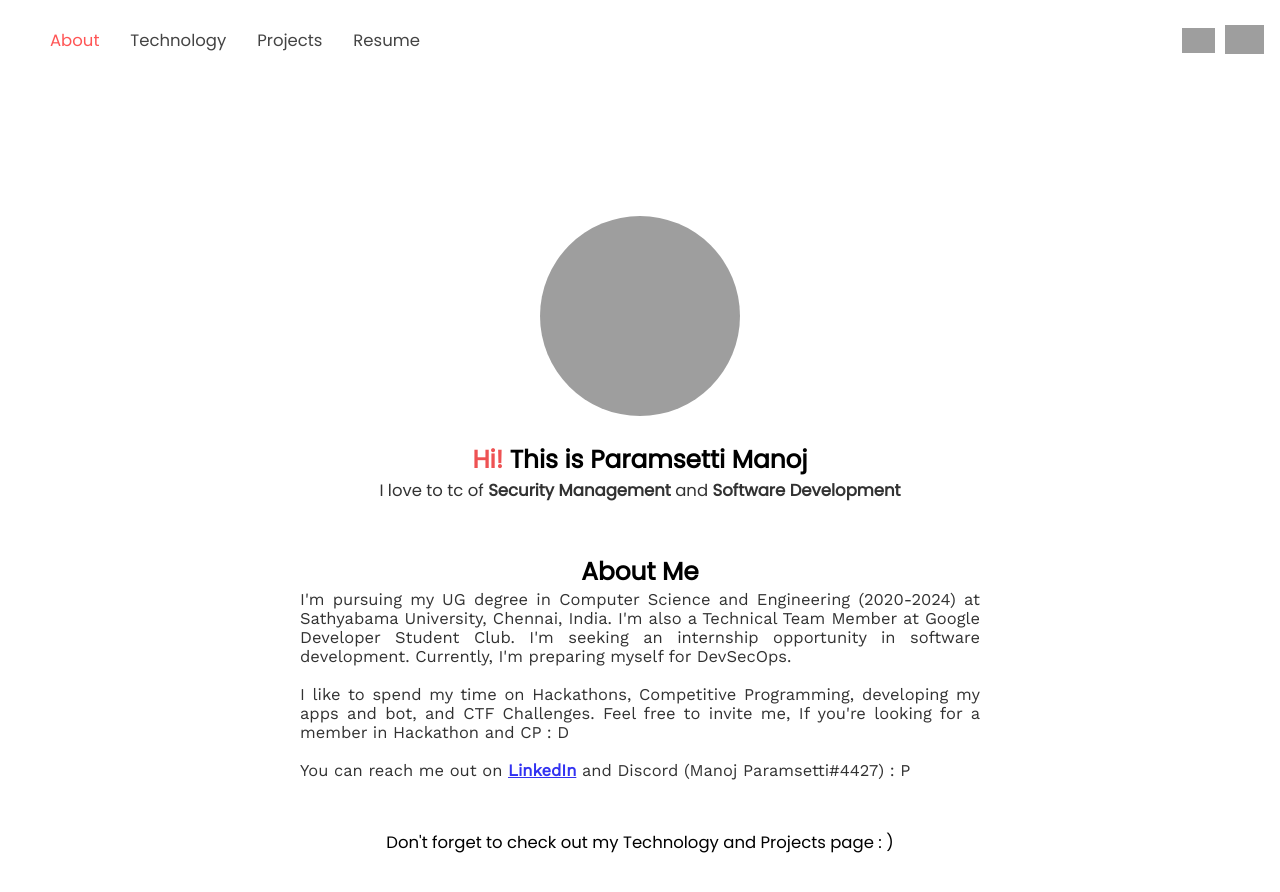
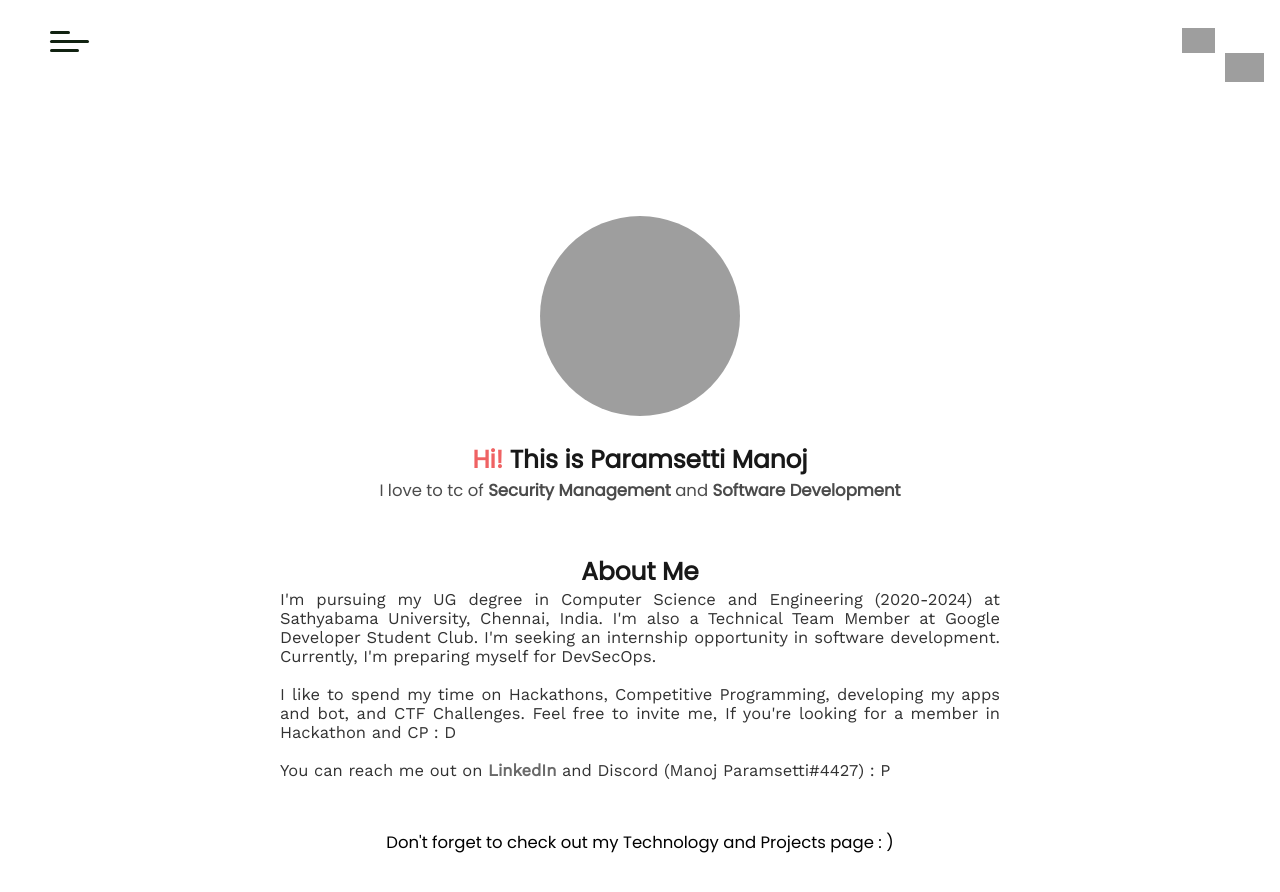
Before and after one commit to Manoj-Paramsetti/portfolio-react, a React (Create React App) app: page / in a window 1280 px wide. Shown: the top 892 px of the page. Built offline with nearby package versions, Linux system fonts and the light colour scheme; grey boxes are pictures that could not be loaded; a web font is replaced by a local one.

Commit message:
Added Nav

```diff
--- a/src/App.css
+++ b/src/App.css
@@ -84,8 +84,8 @@ body {
     margin-right: 10px;
 }
 
-#NavBar #github {
-    margin-top: -28px;
+#Github {
+    margin-top: -2px;
 }
 
 #NavBar ul {
@@ -99,14 +99,157 @@ body {
     justify-content: space-between;
 }
 
-#NavBar a {
+a {
     color: #444444;
     font-style: none;
     text-decoration: none;
 }
 
-#NavBar a:hover {
+a:hover {
     color: #FF4545;
+}
+
+label {
+    display: flex;
+    flex-direction: column;
+    width: 39px;
+    cursor: pointer;
+}
+
+label span {
+    background: #121;
+    border-radius: 10px;
+    height: 3px;
+    margin: 3px 0;
+    transition: .4s cubic-bezier(0.68, -0.6, 0.32, 1.6);
+}
+
+span:nth-of-type(1) {
+    width: 50%;
+}
+
+span:nth-of-type(2) {
+    width: 100%;
+}
+
+span:nth-of-type(3) {
+    width: 75%;
+}
+
+input[type="checkbox"] {
+    display: none;
+}
+
+input[type="checkbox"]:checked~span:nth-of-type(1) {
+    transform-origin: bottom;
+    transform: rotatez(45deg) translate(4px, 0px)
+}
+
+input[type="checkbox"]:checked~span:nth-of-type(2) {
+    transform-origin: top;
+    transform: rotatez(-45deg)
+}
+
+input[type="checkbox"]:checked~span:nth-of-type(3) {
+    transform-origin: bottom;
+    width: 50%;
+    transform: translate(15px, -3px) rotatez(45deg);
+}
+
+.DrawerBG {
+    top: 0;
+    left: 0;
+    position: fixed;
+    height: 100vh;
+    width: 100vw;
+    z-index: 3;
+    background: rgba(0, 0, 0, 0.1);
+}
+
+.Drawer {
+    height: 100vh;
+    box-shadow: 0px 0px 10px grey;
+    color: #121;
+    z-index: 4;
+    background: #FFF;
+    top: 0;
+    left: 0;
+    position: fixed;
+    width: 300px;
+    animation: 1s slideshow alternate;
+}
+
+.DrawerHidden {
+    height: 100vh;
+    box-shadow: 0px 0px 5px grey;
+    color: #121;
+    z-index: 4;
+    background: #FFF;
+    top: 0;
+    left: 0;
+    position: fixed;
+    width: 0px;
+    font-size: 0px;
+    animation: 2s slideHide alternate;
+}
+
+.DrawerHiddenInitial {
+    height: 100vh;
+    box-shadow: 0px 0px 10px grey;
+    color: #121;
+    z-index: 4;
+    background: #FFF;
+    top: 0;
+    left: 0;
+    position: fixed;
+    width: 0px;
+    font-size: 0px;
+}
+
+@keyframes slideshow {
+    0% {
+        width: 0;
+        font-size: 0px;
+    }
+    15% {
+        font-size: 0;
+    }
+    16% {
+        font-size: inherit;
+    }
+    100% {
+        width: 300px;
+    }
+}
+
+@keyframes slideHide {
+    0% {
+        width: 300px;
+        font-size: inherit;
+    }
+    30% {
+        font-size: inherit;
+    }
+    31% {
+        font-size: 0;
+    }
+    32% {
+        font-size: 0;
+    }
+    100% {
+        width: 0px;
+        font-size: 0px;
+    }
+}
+
+.DrawerBGHidden {
+    top: 0;
+    left: 0;
+    position: fixed;
+    height: 0vh;
+    width: 0vw;
+    z-index: 3;
+    background: rgba(0, 0, 0, 0.1);
 }
 
 #Home {
--- a/src/components/nav.js
+++ b/src/components/nav.js
@@ -32,10 +32,17 @@ const Nav = (props) => {
             );
         }
     }
+
     return(
         <section id="NavBar">
+        <NAV />
             <div id="NavBar__Left__Part">
-                <NAV />
+                <label for="check">
+                    <input type="checkbox" id="check"/>
+                    <span></span>
+                    <span></span>
+                    <span></span>
+                </label>
             </div>
             <div id="NavBar__Right__Part">
                 <span id="linkedin">
--- a/src/routes/About.js
+++ b/src/routes/About.js
@@ -1,11 +1,59 @@
-import React from 'react';
-import Nav from '../components/nav';
+import React, {useState}from 'react';
+
+var drawer = false;
+
 
 function About(){
+    const [DrawerSlide, setDrawerSlide] = useState("DrawerHiddenInitial")
+    const [DrawerBG, setDrawerBG] = useState("DrawerBGHidden")
 
+    function Drawer(){
+        return(
+            <div className={DrawerBG}>
+                <div className={DrawerSlide}>
+                    {'\n\n\n\n'}
+                    <a href="/" style={{color: "#FF5555"}}>About </a>{'\n\n'}
+                    <a href = "/technology" >Technology </a>{'\n\n'}
+                    <a href = "/projects" >Projects </a>{'\n\n'}
+                    <a target="_blank" href="https://drive.google.com/file/d/1yJRO9gsKzwjuYChZ7v8P5DOxutcAhAEF/view" rel="noreferrer">Resume</a>
+                </div>
+            </div>
+        );
+    }
+    function DrawerManager(){
+        if (drawer){
+            setDrawerSlide("DrawerHidden");
+            setDrawerBG("DrawerBGHidden")
+            drawer=false;
+        }
+        else{
+            setDrawerSlide("Drawer");
+            setDrawerBG("DrawerBG")
+            drawer=true;
+        }
+    }
     return(
         <div>
-            <Nav page="About" />
+            <Drawer />
+        <section id="NavBar">
+            <div id="NavBar__Left__Part">
+                <label for="check">
+                    <input type="checkbox" onClick={ DrawerManager }id="check"/>
+                    <span></span>
+                    <span></span>
+                    <span></span>
+                </label>
+            </div>
+            <div id="NavBar__Right__Part">
+                <span id="linkedin">
+                    <a rel="noreferrer" href="http://linkedin.com/in/Manoj-Paramsetti" target="_blank"> <img src="https://icons.getbootstrap.com/assets/icons/linkedin.svg" alt="" height = "25px" srcset="" /></a>
+                </span>
+                <span id="github">
+                    <a rel="noreferrer" href="http://github.com/Manoj-Paramsetti" target="_blank"> <img src="https://icons.getbootstrap.com/assets/icons/github.svg" alt=""  height = "29px" srcset="" /></a>
+                </span>
+            </div>
+        </section>
+
             <section style={{height:"128px"}}>
             </section>
             <section id="Home">
@@ -13,19 +61,19 @@ function About(){
                 <section id="img">
                 </section>
                 {'\n'}
-                <h1><b style={{color : "#ee5253"}}>
+                <h1 style={{ opacity: "0.9"}}><b style={{color : "#ee5253"}}>
                 Hi!</b> This is Paramsetti Manoj
                 </h1>
-                <p style={{ opacity: "0.8"}}>I love to tc of <b>Security Management</b> and <b>Software Development</b></p>
+                <p style={{ opacity: "0.7"}}>I love to tc of <b>Security Management</b> and <b>Software Development</b></p>
                 {'\n\n'}
                 <div id="aboutMe" >
-                    <h2>About Me</h2>
-                    <p style={{ opacity: "0.8", fontFamily: "Work Sans", marginLeft: "auto", marginRight: "auto", maxWidth: "720px", paddingLeft: "20px", paddingRight: "20px", textAlign: "justify"}}>
+                    <h2 style={{ opacity: "0.9"}}>About Me</h2>
+                    <p style={{ opacity: "0.8", fontFamily: "Work Sans", marginLeft: "auto", marginRight: "auto", maxWidth: "720px",  textAlign: "justify"}}>
                     I'm pursuing my UG degree in Computer Science and Engineering (2020-2024)
                     at Sathyabama University, Chennai, India. I'm also a Technical Team Member at Google Developer Student Club. I'm seeking an internship opportunity
                     in software development. Currently, I'm preparing myself for DevSecOps.
                     {'\n\n'}I like to spend my time on Hackathons, Competitive Programming, developing my apps and bot, and CTF Challenges. Feel free to invite me, If you're looking for a member in Hackathon and CP : D
-                    {'\n\n'}You can reach me out on <b><a rel="noreferrer" href="http://linkedin.com/in/Manoj-Paramsetti" target="_blank">LinkedIn</a></b> and Discord (Manoj Paramsetti#4427) : P</p>
+                    {'\n\n'}You can reach me out on <b><a rel="noreferrer" href="http://linkedin.com/in/Manoj-Paramsetti" target="_blank" className="LINK">LinkedIn</a></b> and Discord (Manoj Paramsetti#4427) : P</p>
                     {'\n\n'}Don't forget to check out my Technology and Projects page : )
                 </div>
             </section>
--- a/src/routes/Projects.js
+++ b/src/routes/Projects.js
@@ -1,21 +1,72 @@
-import React from 'react';
-import Nav from '../components/nav';
+import React, {useState}from 'react';
+
 import Main from '../components/ProjectMainComponent';
+
+var drawer = false;
+
 function Project(){
+
+    const [DrawerSlide, setDrawerSlide] = useState("DrawerHiddenInitial")
+    const [DrawerBG, setDrawerBG] = useState("DrawerBGHidden")
+
+    function Drawer(){
+        return(
+            <div className={DrawerBG}>
+                <div className={DrawerSlide}>
+                    {'\n\n\n\n'}
+                    <a href= "/" >About </a>{'\n\n'}
+                    <a href="/technology"  >Technology </a>{'\n\n'}
+                    <a href = "/projects" style={{color: "#FF5555"}} >Projects </a>{'\n\n'}
+                    <a target="_blank" rel="noreferrer" href="https://drive.google.com/file/d/1yJRO9gsKzwjuYChZ7v8P5DOxutcAhAEF/view">Resume</a>
+                    {'\n\n\n'}
+                    <h5 style={{opacity: "0.6", fontFamily: "Work Sans"}}>Contact</h5>{'\n'}
+                    <a href = "/projects"  >Gmail </a>{'\n\n'}
+                    <a href = "/projects"  >Telegram </a>{'\n\n'}
+                    <a href = "/projects"  >LinkedIn </a>{'\n\n'}
+
+                </div>
+            </div>
+        );
+    }
+    function DrawerManager(){
+        if (drawer){
+            setDrawerSlide("DrawerHidden");
+            setDrawerBG("DrawerBGHidden")
+            drawer=false;
+        }
+        else{
+            setDrawerSlide("Drawer");
+            setDrawerBG("DrawerBG")
+            drawer=true;
+        }
+    }
 
     return(
         <div>
-            <Nav page="Projects" />
+            <Drawer />
+
+            <section id="NavBar">
+                <div id="NavBar__Left__Part">
+                    <label for="check">
+                        <input type="checkbox" id="check" onClick={DrawerManager}/>
+                        <span></span>
+                        <span></span>
+                        <span></span>
+                    </label>
+                </div>
+                <div id="NavBar__Right__Part">
+                    <span id="linkedin">
+                        <a rel="noreferrer" href="http://linkedin.com/in/Manoj-Paramsetti" target="_blank"> <img src="https://icons.getbootstrap.com/assets/icons/linkedin.svg" alt="" height = "25px" srcset="" /></a>
+                    </span>
+                    <span id="Github">
+                        <a rel="noreferrer" href="http://github.com/Manoj-Paramsetti" target="_blank"> <img src="https://icons.getbootstrap.com/assets/icons/github.svg" alt=""  height = "29px" srcset="" /></a>
+                    </span>
+                </div>
+            </section>
             <section style={{height:"128px"}}>
             </section>
             <section style={{height:"88px"}}>
-                <h1 style={{fontSize: "33px",
-                fontFamily: 'Montserrat',
-                fontWeight: 600,
-                color: "#FF5555",
-                textAlign: "center"}}>
-                    Projects
-                </h1>
+
             </section>
             <Main />
         </div>
--- a/src/routes/Technology.js
+++ b/src/routes/Technology.js
@@ -1,10 +1,61 @@
-import React from 'react';
-import Nav from '../components/nav'
+import React, {useState}from 'react';
+
+var drawer = false;
+
 function Tech(){
+
+    const [DrawerSlide, setDrawerSlide] = useState("DrawerHiddenInitial")
+    const [DrawerBG, setDrawerBG] = useState("DrawerBGHidden")
+
+    function Drawer(){
+        return(
+            <div className={DrawerBG}>
+                <div className={DrawerSlide}>
+                    {'\n\n\n\n'}
+                    <a href= "/" >About </a>{'\n\n'}
+                    <a href="/technology" style={{color: "#FF5555"}} >Technology </a>{'\n\n'}
+                    <a href = "/projects" >Projects </a>{'\n\n'}
+                    <a target="_blank" rel="noreferrer" href="https://drive.google.com/file/d/1yJRO9gsKzwjuYChZ7v8P5DOxutcAhAEF/view">Resume</a>
+                </div>
+            </div>
+        );
+    }
+    function DrawerManager(){
+        if (drawer){
+            setDrawerSlide("DrawerHidden");
+            setDrawerBG("DrawerBGHidden")
+            drawer=false;
+        }
+        else{
+            setDrawerSlide("Drawer");
+            setDrawerBG("DrawerBG")
+            drawer=true;
+        }
+    }
 
     return(
         <div>
-            <Nav page="Technology" />
+            <Drawer />
+
+            <section id="NavBar">
+                <div id="NavBar__Left__Part">
+                    <label for="check">
+                        <input type="checkbox" id="check" onClick={DrawerManager}/>
+                        <span></span>
+                        <span></span>
+                        <span></span>
+                    </label>
+                </div>
+                <div id="NavBar__Right__Part">
+                    <span id="linkedin">
+                        <a rel="noreferrer" href="http://linkedin.com/in/Manoj-Paramsetti" target="_blank"> <img src="https://icons.getbootstrap.com/assets/icons/linkedin.svg" alt="" height = "25px" srcset="" /></a>
+                    </span>
+                    <span id="github">
+                        <a rel="noreferrer" href="http://github.com/Manoj-Paramsetti" target="_blank"> <img src="https://icons.getbootstrap.com/assets/icons/github.svg" alt=""  height = "29px" srcset="" /></a>
+                    </span>
+                </div>
+            </section>
+
             <section style={{height:"128px"}}>
             </section>
             <h2 style={{color: "#ee5253"}}>Technology Skills</h2>
@@ -42,7 +93,9 @@ function Tech(){
                 </ul>
                 {'\n\n'}
                 You can find all the projects with this tech stack in LinkedIn and GitHub
+                <section style={{height:"88px"}}>
 
+                </section>
             </div>
         </div>
     )
```
